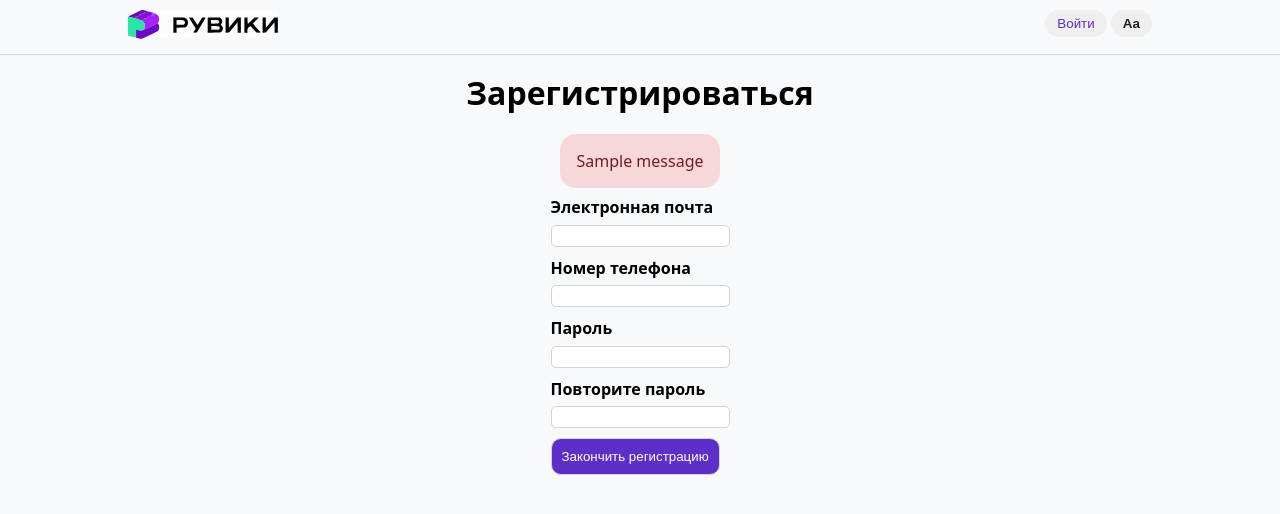
After one commit to samedit66/pk1_web, a Flask app: page /register in a window 1280 px wide. The commit adds this page. Shown: the top 514 px of the page. Run offline with Flask 3, Linux system fonts and the light colour scheme; tables that the repository leaves empty hold one stand-in row (values such as "Sample post"); one stand-in notice (Sample message) is shown; parts of the project's set-up code (start-up, migrations or seed data) failed here and were passed over.

Commit message:
feat: начата работа на формой для регистрации

```diff
--- a/schema.sql
+++ b/schema.sql
@@ -4,3 +4,10 @@ CREATE TABLE IF NOT EXISTS articles (
     content TEXT NOT NULL,
     photo TEXT NOT NULL
 )
+
+CREATE TABLE IF NOT EXISTS users (
+    id INTEGER PRIMARY KEY AUTOINCREMENT,
+    email TEXT NOT NULL UNIQUE,
+    phone TEXT NOT NULL UNIQUE,
+    password_hash TEXT NOT NULL,
+)
--- a/server.py
+++ b/server.py
@@ -14,10 +14,38 @@ from database import Database
 
 
 app = Flask(__name__)
+app.config["SECRET_KEY"] = "guzinibambini"
 app.config['UPLOAD_FOLDER'] = 'uploads/'
 os.makedirs(app.config['UPLOAD_FOLDER'], exist_ok=True)
 
 Database.create_table()
+
+
+@app.route("/register", methods=["GET", "POST"])
+def register():
+    if request.method == "GET":
+        return render_template("register.html")
+
+    # POST-запрос далее
+    user_email = request.form.get("user_email")
+    user_phone = request.form.get("user_phone")
+    user_password = request.form.get("user_password")
+    user_password_repeat = request.form.get("user_password_repeat")
+
+    if not user_email:
+        flash("Электронная почта не может быть пустой!")
+        return redirect(request.url)
+    if not user_phone:
+        flash("Номер телефона не может быть пустым!")
+        return redirect(request.url)
+    if not user_password:
+        flash("Пароль не может быть пустым!")
+        return redirect(request.url)
+    if not user_password_repeat or user_password != user_password_repeat:
+        flash("Пароли не совпадают!")
+        return redirect(request.url)
+
+    return redirect(url_for("index"))
 
 
 @app.route("/")
--- a/static/add_article.css
+++ b/static/add_article.css
@@ -16,7 +16,8 @@ body{
     margin-bottom: 5px;
 }
 
-.add_article_form input[type='text']{
+.add_article_form input[type='text'],
+.add_article_form input[type="password"] {
     border-radius: 5px;
     border: 1px lightgray solid;
     height: 20px;
@@ -45,3 +46,12 @@ body{
     color: white;
     cursor: pointer;
 }
+
+.error_message {
+    color: #721c24;
+    background-color: #f8d7da;
+    border-color: #f5c6cb;
+    border-radius: 16px;
+    padding: 16px;
+    margin-bottom: 8px;
+}
--- /dev/null
+++ b/templates/register.html
@@ -0,0 +1,41 @@
+{% extends 'base.html' %}
+
+{% block title %}Регистрация{% endblock title %}
+
+{% block styles %}
+
+<link rel="stylesheet" href="{{ url_for('static', filename='add_article.css') }}">
+
+{% endblock styles %}
+
+{% block content %}
+<h1>Зарегистрироваться</h1>
+
+{% for error in get_flashed_messages() %}
+<div class="error_message">{{ error }}</div>
+{% endfor %}
+
+<form class="add_article_form" action="{{ url_for('register') }}" method="POST">
+    <div class="form_group">
+        <label for="user_email">Электронная почта</label>
+        <input type="text" id="user_email" name="user_email" required>
+    </div>
+
+    <div class="form_group">
+        <label for="user_phone">Номер телефона</label>
+        <input type="text" id="user_phone" name="user_phone" required>
+    </div>
+
+    <div class="form_group">
+        <label for="user_password">Пароль</label>
+        <input type="password" id="user_password" name="user_password" required>
+    </div>
+
+    <div class="form_group">
+        <label for="user_password_repeat">Повторите пароль</label>
+        <input type="password" id="user_password_repeat" name="user_password_repeat" required>
+    </div>
+
+    <input type="submit" value="Закончить регистрацию">
+</form>
+{% endblock content %}
```
Also changed, not shown: database.py (+16 -0 lines).
